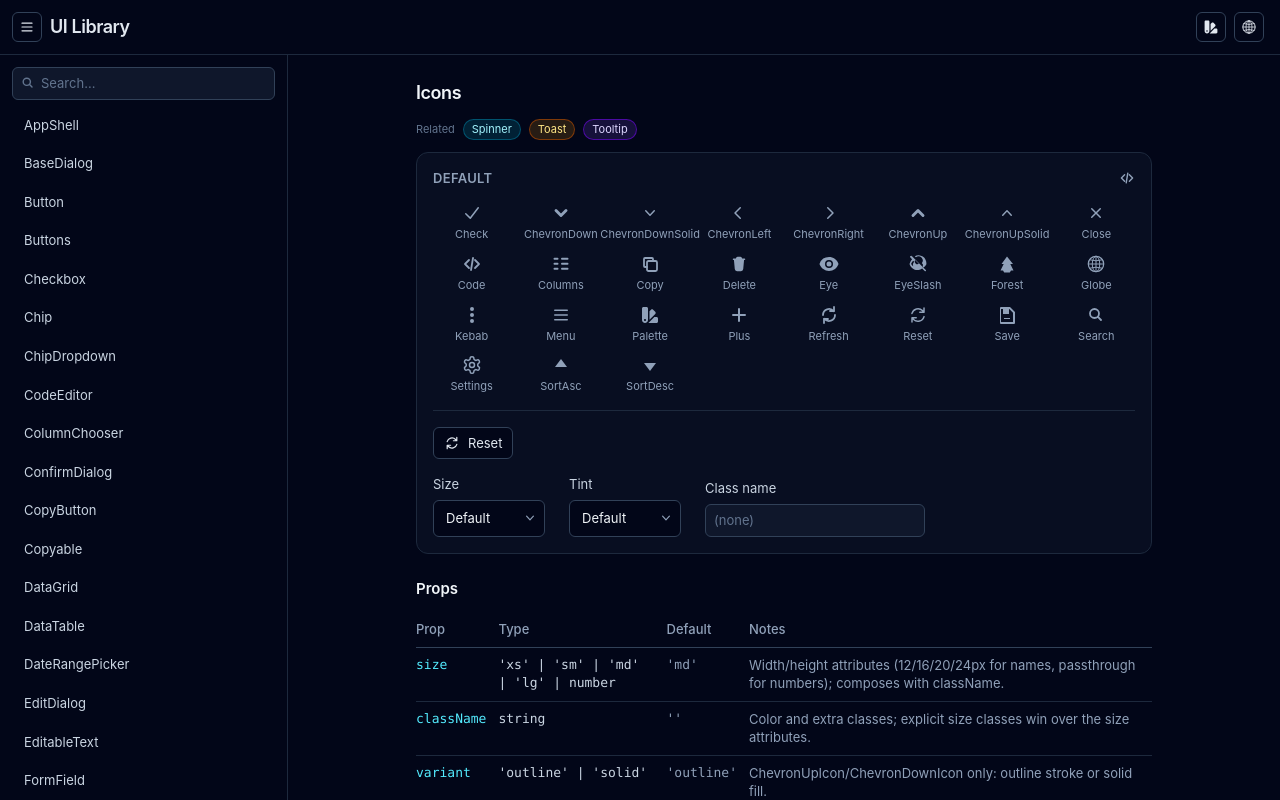
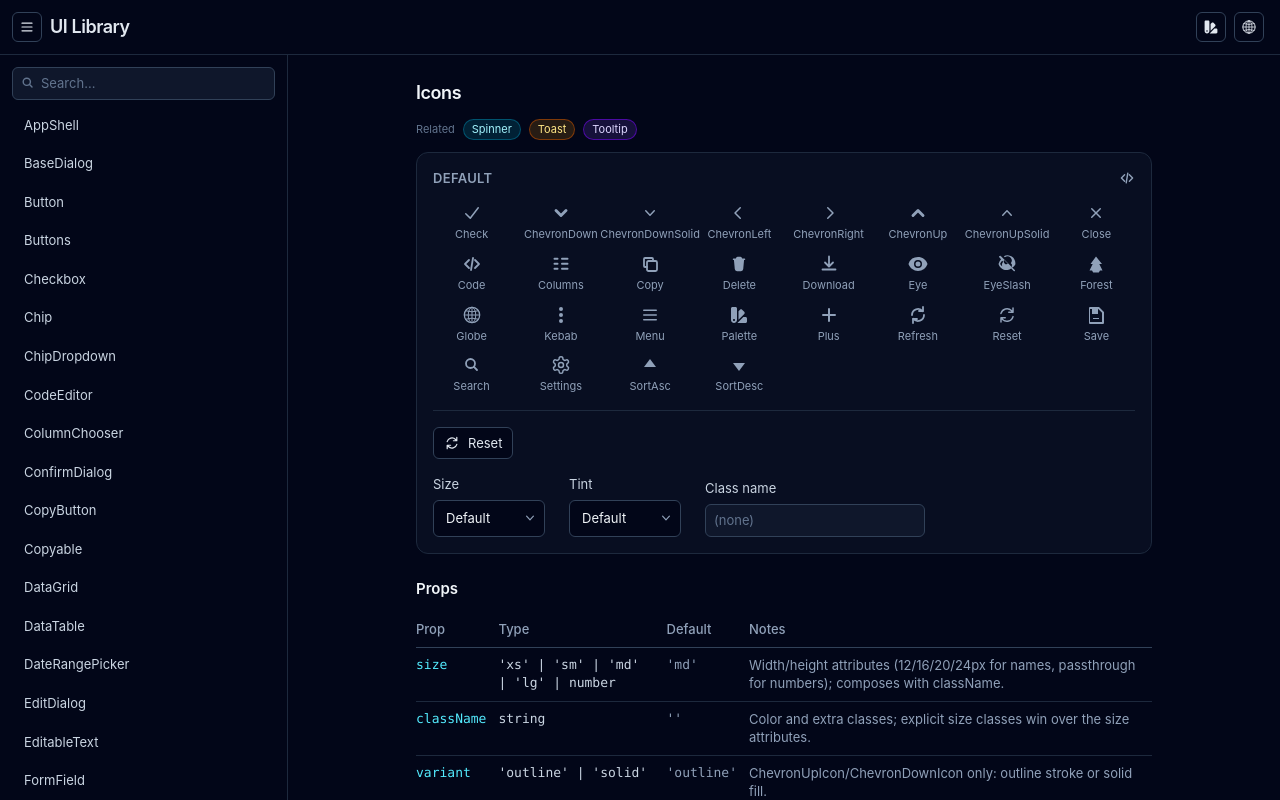
Before and after one commit to tcliu/ui-lib, a SvelteKit app: page /components/icons in a window 1280 px wide. Built offline with nearby package versions, Linux system fonts and the light colour scheme.

Commit message:
feat(icons): add DownloadIcon
Carried into the worktree as uncommitted WIP at creation, not authored in this branch; committing to keep the snippet registry coherent.

```diff
--- /dev/null
+++ b/src/lib/icons/DownloadIcon.svelte
@@ -0,0 +1,28 @@
+<script lang="ts">
+  type IconSize = 'xs' | 'sm' | 'md' | 'lg'
+
+  interface Props {
+    className?: string
+    size?: IconSize
+  }
+
+  // Width/height attributes (not classes) so `size` composes with `className`:
+  // explicit size classes in className still win, since CSS beats attributes.
+  const SIZE_PX: Record<IconSize, number> = { xs: 12, sm: 16, md: 20, lg: 24 }
+
+  let { className = '', size = 'md' }: Props = $props()
+</script>
+
+<svg
+  viewBox="0 0 20 20"
+  fill="none"
+  stroke="currentColor"
+  stroke-width="1.8"
+  stroke-linecap="round"
+  stroke-linejoin="round"
+  aria-hidden="true"
+  width={SIZE_PX[size]}
+  height={SIZE_PX[size]}
+  class={className}>
+  <path d="M10 2.5v9.5M6 8.5 10 12.5 14 8.5M3.5 15.5h13" />
+</svg>
--- a/src/routes/components/icons/demo-snippet.ts
+++ b/src/routes/components/icons/demo-snippet.ts
@@ -14,6 +14,7 @@ import CodeIcon from '$lib/icons/CodeIcon.svelte'
 import ColumnsIcon from '$lib/icons/ColumnsIcon.svelte'
 import CopyIcon from '$lib/icons/CopyIcon.svelte'
 import DeleteIcon from '$lib/icons/DeleteIcon.svelte'
+import DownloadIcon from '$lib/icons/DownloadIcon.svelte'
 import EyeIcon from '$lib/icons/EyeIcon.svelte'
 import EyeSlashIcon from '$lib/icons/EyeSlashIcon.svelte'
 import ForestIcon from '$lib/icons/ForestIcon.svelte'
@@ -63,6 +64,7 @@ export const ICON_ENTRIES: IconEntry[] = [
   { name: 'Columns' },
   { name: 'Copy' },
   { name: 'Delete' },
+  { name: 'Download' },
   { name: 'Eye' },
   { name: 'EyeSlash' },
   { name: 'Forest' },
@@ -101,6 +103,7 @@ export const ICON_COMPONENTS: Record<string, Component> = {
   Columns: ColumnsIcon,
   Copy: CopyIcon,
   Delete: DeleteIcon,
+  Download: DownloadIcon,
   Eye: EyeIcon,
   EyeSlash: EyeSlashIcon,
   Forest: ForestIcon,
```
